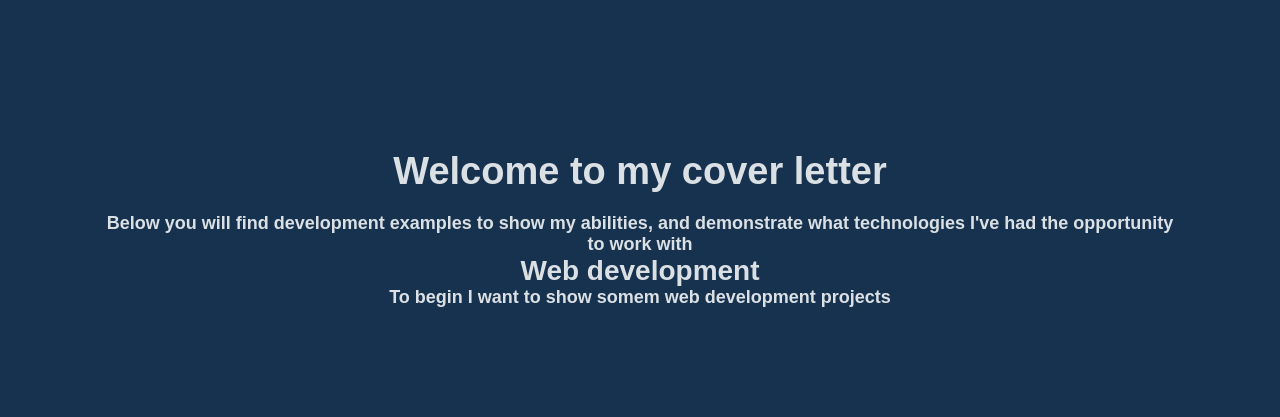
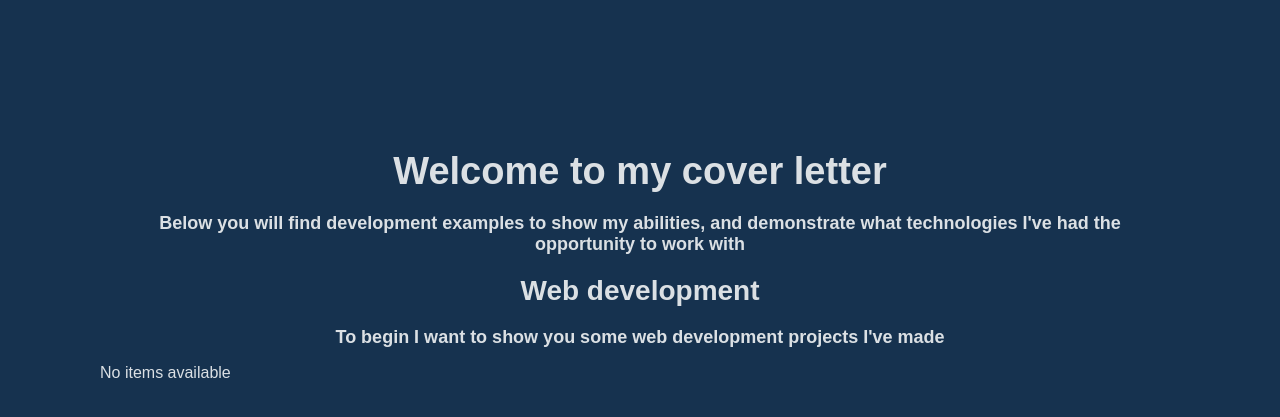
Before and after one commit to BPM17/BPM17.github.io, a Django app: page / in a window 1280 px wide. Shown: the top 417 px of the page. Run offline with Django 5.2, Linux system fonts and the light colour scheme.

Commit message:
Minor changes as format, margin and tying to link models with db it still pending

```diff
--- a/bpmcl/bpmcl/settings.py
+++ b/bpmcl/bpmcl/settings.py
@@ -8,6 +8,8 @@ https://docs.djangoproject.com/en/5.1/topics/settings/
 
 For the full list of settings and their values, see
 https://docs.djangoproject.com/en/5.1/ref/settings/
+Baruch
+Bpm1725341@
 """
 
 from pathlib import Path
--- a/bpmcl/coverLetter/models.py
+++ b/bpmcl/coverLetter/models.py
@@ -2,5 +2,5 @@ from django.db import models
 
 # Create your models here.
 
-# class Section(models):
-#     title = models.CharField()
+class Item(models.Model):
+    pass
--- a/bpmcl/coverLetter/static/css/styles.css
+++ b/bpmcl/coverLetter/static/css/styles.css
@@ -20,10 +20,6 @@ body{
     font-family: Arial, Helvetica, sans-serif;
     font-weight: 400;
     background-color: var(--background);
-}
-
-body h1{
-    margin: 2rem;
 }
 
 .servicios .navegacion-pr .formulario {
@@ -57,3 +53,15 @@ h3{
     margin: 0;
     padding: 0;
 }
+
+body h1{
+    margin: 2rem;
+}
+
+body h2{
+    margin: 2rem;
+}
+
+body h3{
+    margin: 1rem;
+}
--- a/bpmcl/coverLetter/templates/index.html
+++ b/bpmcl/coverLetter/templates/index.html
@@ -14,8 +14,15 @@
         <h3>Below you will find development examples to show my abilities,
             and demonstrate what technologies I've had the opportunity to work with</h3>
         <h2>Web development</h2>
-        <h3>To begin I want to show somem web development projects</h3>
-
+        <h3>To begin I want to show you some web development projects I've made</h3>
+    </div>
+    <div>
+        {% if dbitems %}
+            {% for i in dbitems %}
+            {% endfor %}
+        {% else %}
+            <p>No items available</p>
+        {% endif %}
     </div>
 
 </body>
--- a/bpmcl/coverLetter/views.py
+++ b/bpmcl/coverLetter/views.py
@@ -1,6 +1,9 @@
 from django.shortcuts import render
 from django.http import HttpResponse
+# from .models import item
 
 # Create your views here.
 def index(request):
+    # dbitems = item.objects.all()
+    # context = {'dbitems':dbitems}
     return render(request, 'index.html')
```
Also changed, not shown: bpmcl/db.sqlite3.
